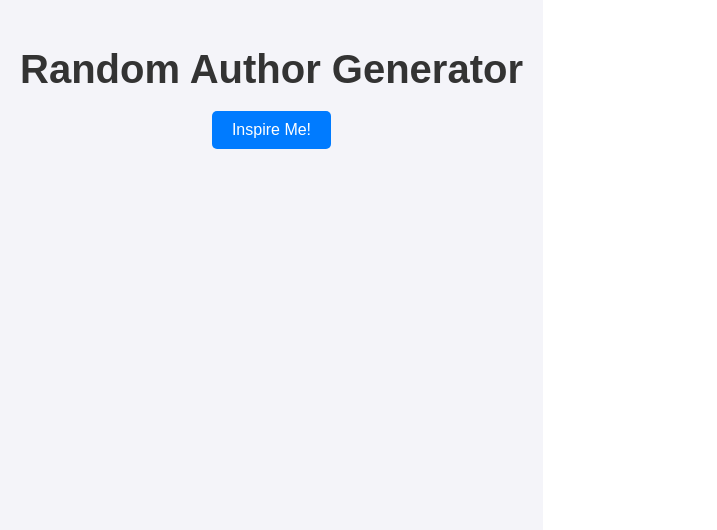
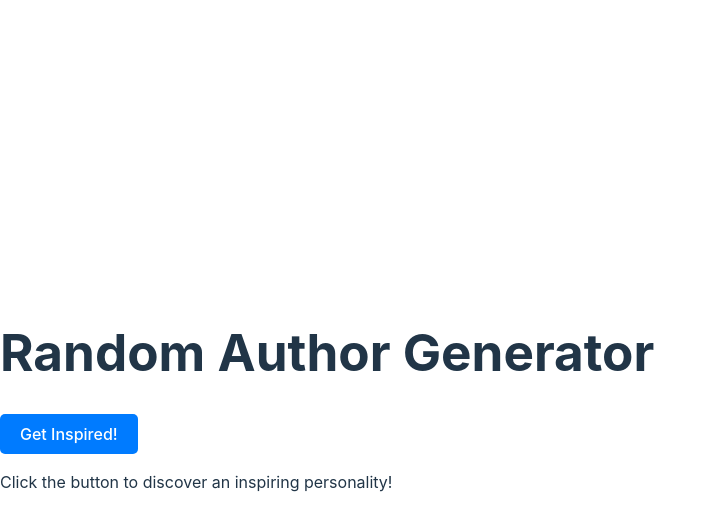
Before and after one commit to nakullsharma/random-authors, a React (Vite) app: page / in a window 1280 px wide. Shown: the top 530 px of the page, without its empty margins (0-717 px from the left). Built offline with nearby package versions, Linux system fonts and the light colour scheme.

Commit message:
new in jsx

```diff
--- a/src/App.jsx
+++ b/src/App.jsx
@@ -1,40 +1,42 @@
 import React, { useState } from "react";
-import authors from "./authors.json";
-import "./App.css"; // Import the CSS file
+import authors from "./authors.json"; // Importing authors.json
+import "./App.css"; // Importing styles
 
 function App() {
   const [author, setAuthor] = useState(null);
-  const [hover, setHover] = useState(false); // State to track hover
 
+  // Function to get a random author
   const getRandomAuthor = () => {
     const randomIndex = Math.floor(Math.random() * authors.length);
     setAuthor(authors[randomIndex]);
   };
 
   return (
-    <div className="container">
-      <h1 className="title">Random Author Generator</h1>
+    <div className="app-container">
+      <h1 className="app-title">Random Author Generator</h1>
       <button onClick={getRandomAuthor} className="generate-button">
-        Inspire Me!
+        Get Inspired!
       </button>
       {author && (
-        <div
-          className={`card ${hover ? "card-hover" : ""}`} // Apply hover class dynamically
-          onMouseEnter={() => setHover(true)}
-          onMouseLeave={() => setHover(false)}
-        >
+        <div className="quote-card">
           <h2 className="author-name">{author.name}</h2>
-          <p className="description">
-            <strong>Description:</strong> {author.description}
+          <p className="quote-text">"{author.bio}"</p>
+          <p className="author-description">
+            <strong>About:</strong> {author.description}
           </p>
-          <p className="bio">
-            <strong>Bio:</strong> {author.bio}
-          </p>
-          {author.link && (
-            <a href={author.link} target="_blank" rel="noopener noreferrer" className="link">
-              Read More
-            </a>
-          )}
+          <a
+            href={author.link}
+            target="_blank"
+            rel="noopener noreferrer"
+            className="link"
+          >
+            Read More
+          </a>
+        </div>
+      )}
+      {!author && (
+        <div className="fact-section">
+          <p>Click the button to discover an inspiring personality!</p>
         </div>
       )}
     </div>
```
